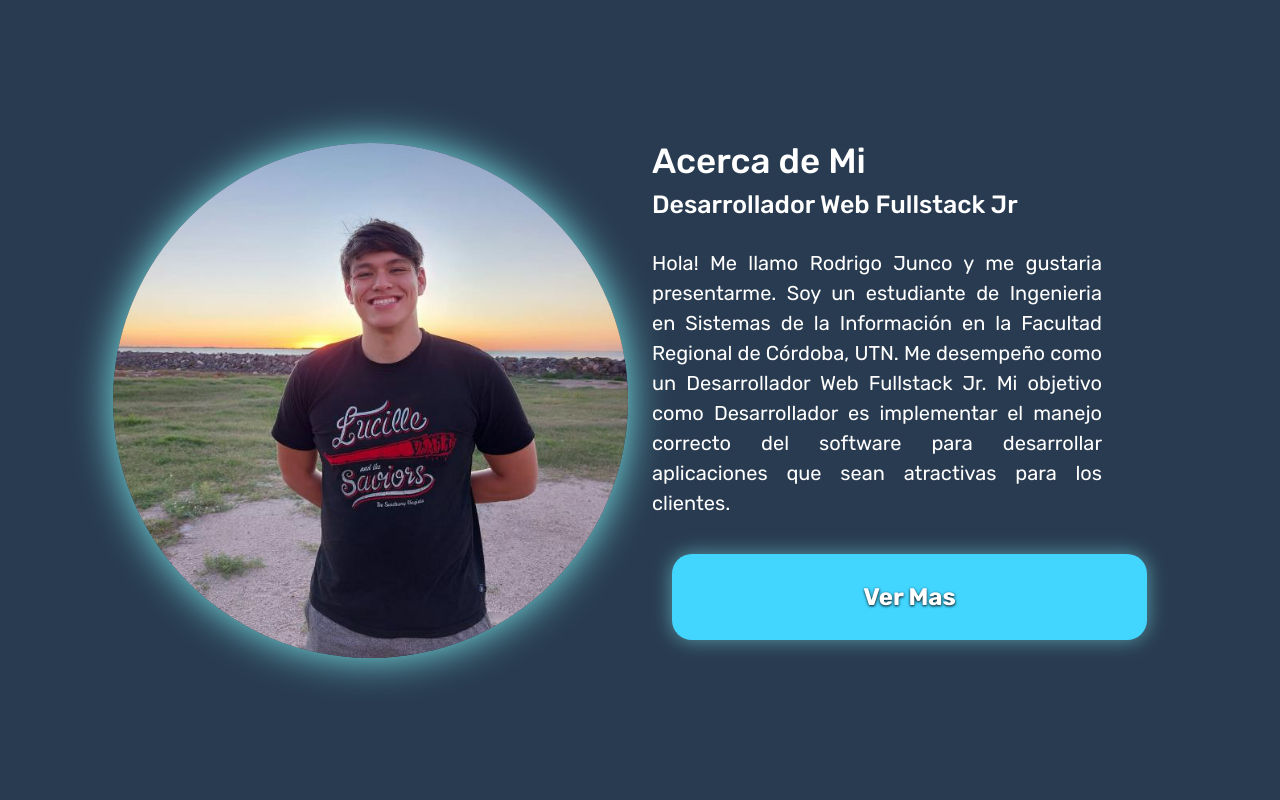
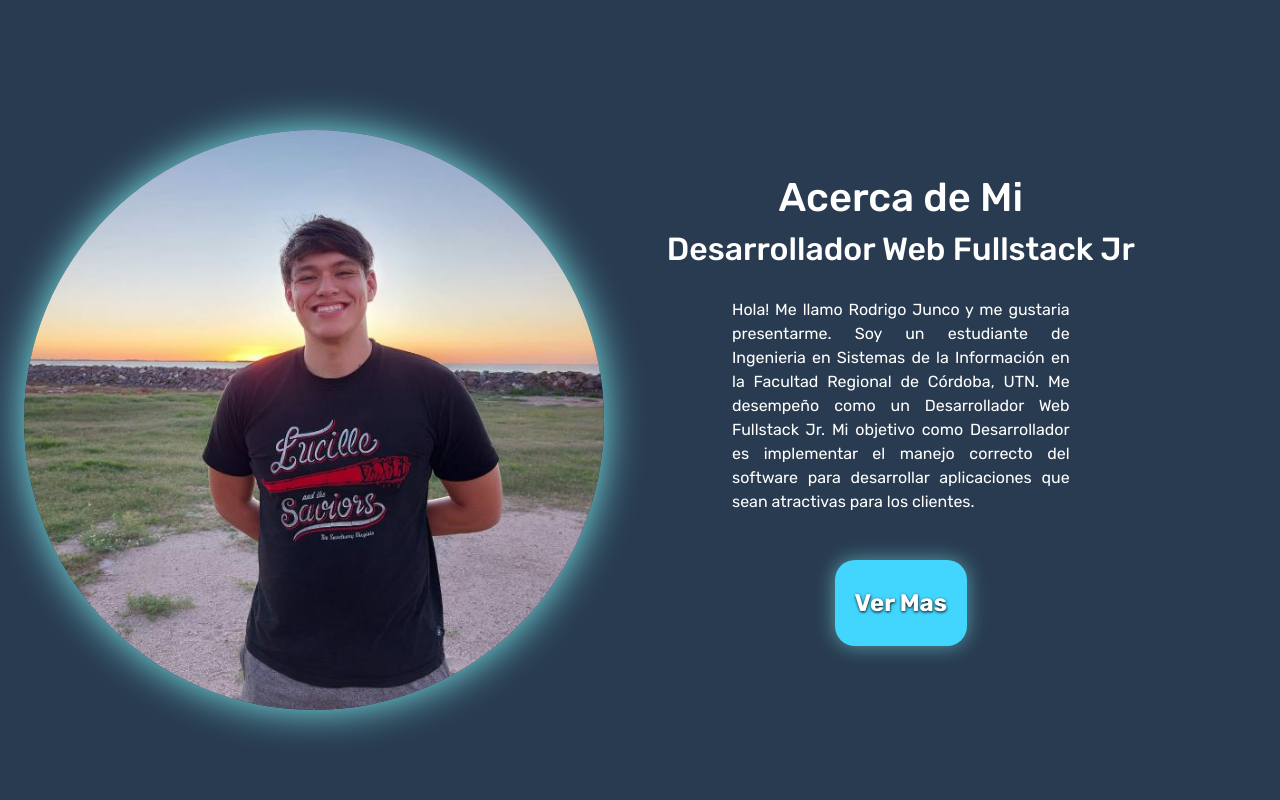
Before and after one commit to RPJunco/my-portfolio-react, a React (Vite) app: page / in a window 1280 px wide. Shown: the part 960-1760 px from the top of the page. Built offline with nearby package versions, Linux system fonts and the light colour scheme.

Commit message:
Se modifico el estilo del parrafo del componente

```diff
--- a/src/Component/Main/Secciones/About/About.css
+++ b/src/Component/Main/Secciones/About/About.css
@@ -11,42 +11,48 @@
     display: flex;
     justify-content: center;
     align-items: center;
-    padding: 170px 0px;
+    padding: 170px 0;
 }
 
-.acercaDe-contenedor {
-    display: flex;
-    align-items: flex-start;
-    flex-direction: column;
-    padding: 10px 80px;
+.d-grid {
+    align-items: center;
+    justify-items: center;
+    justify-content: center;
 }
 
-.acercaDe-contenedor h2{
-    font-size: 35px;
-    color: var(--acercaDe-h2-color);
-}
-
-.acercaDe-contenedor span {
-    font-size: 35px;
-}
-
-.acercaDe-contenedor h3 {
-    color: var(--acercaDe-h3-color);
-    font-size: 25px;
-}
-
-.acercaDe-contenedor p{
+.acercaDe-contenedor p {
     font-size: 20px;
     color: var(--acercaDe-p-color);
-    width: 450px;
+    width: 100%; /* Cambiar el ancho al 100% para que respete el padding/margen */
     margin-top: 20px;
     text-align: justify;
 }
 
-.d-grid {
-    width: 100%;
+.foto-contenedor img {
+    max-width: 100%;
+    height: auto;
+    border-radius: 50%; /* Para hacer la imagen circular */
+}
+
+.acercaDe-contenedor {
+    width: 40% !important;
+    padding: 20px;
 }
 
 .acercaDe-contenedor h2 {
-    font-size: 35px;
+    text-align: center;
+    font-size: 2.5rem;
 }
+
+.acercaDe-contenedor h3 {
+    font-size: 2rem;
+}
+
+.acercaDe-contenedor p {
+    font-size: 1rem;
+    padding: 10px 80px;
+}
+
+.row {
+    margin-right: none !important;
+}
```
